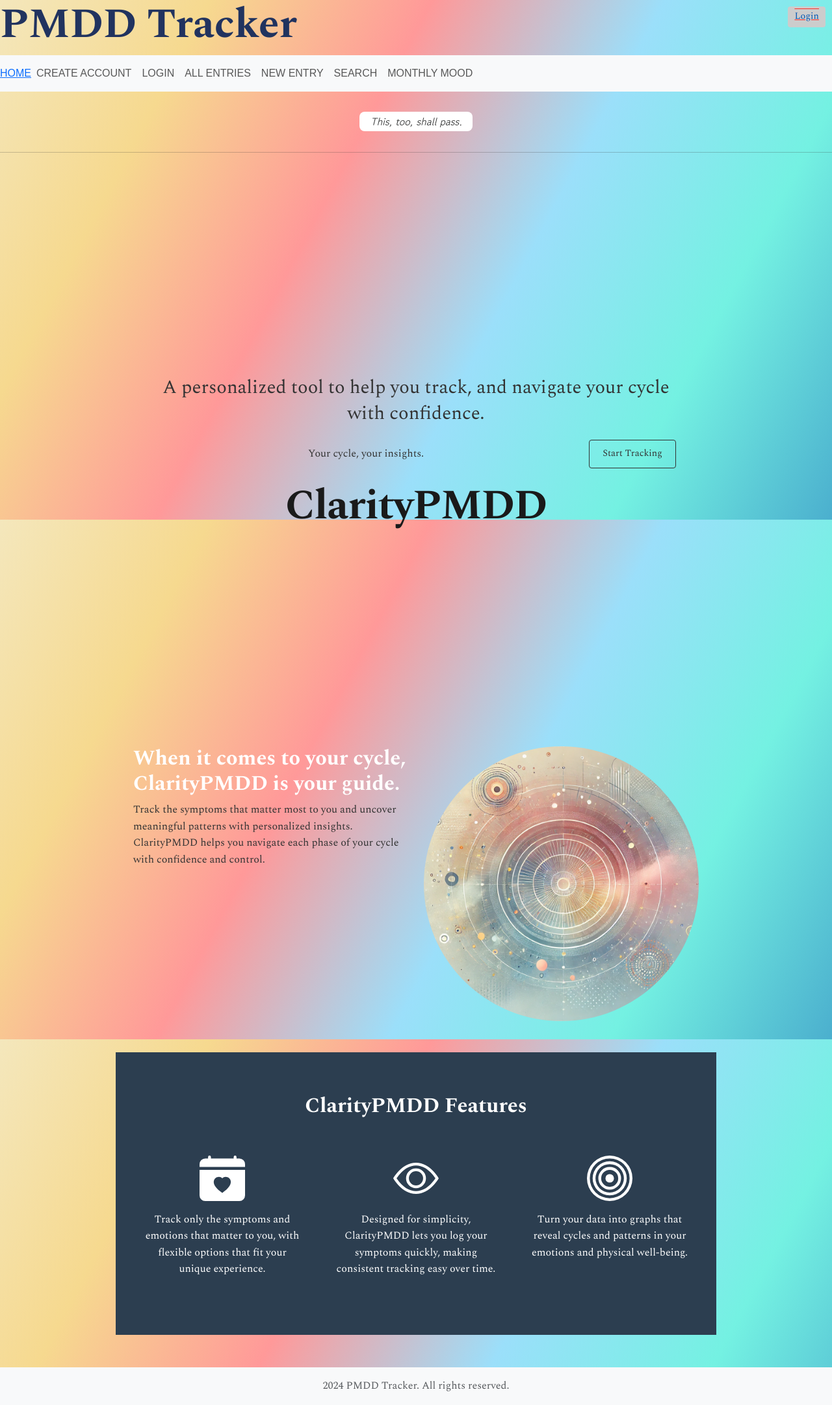
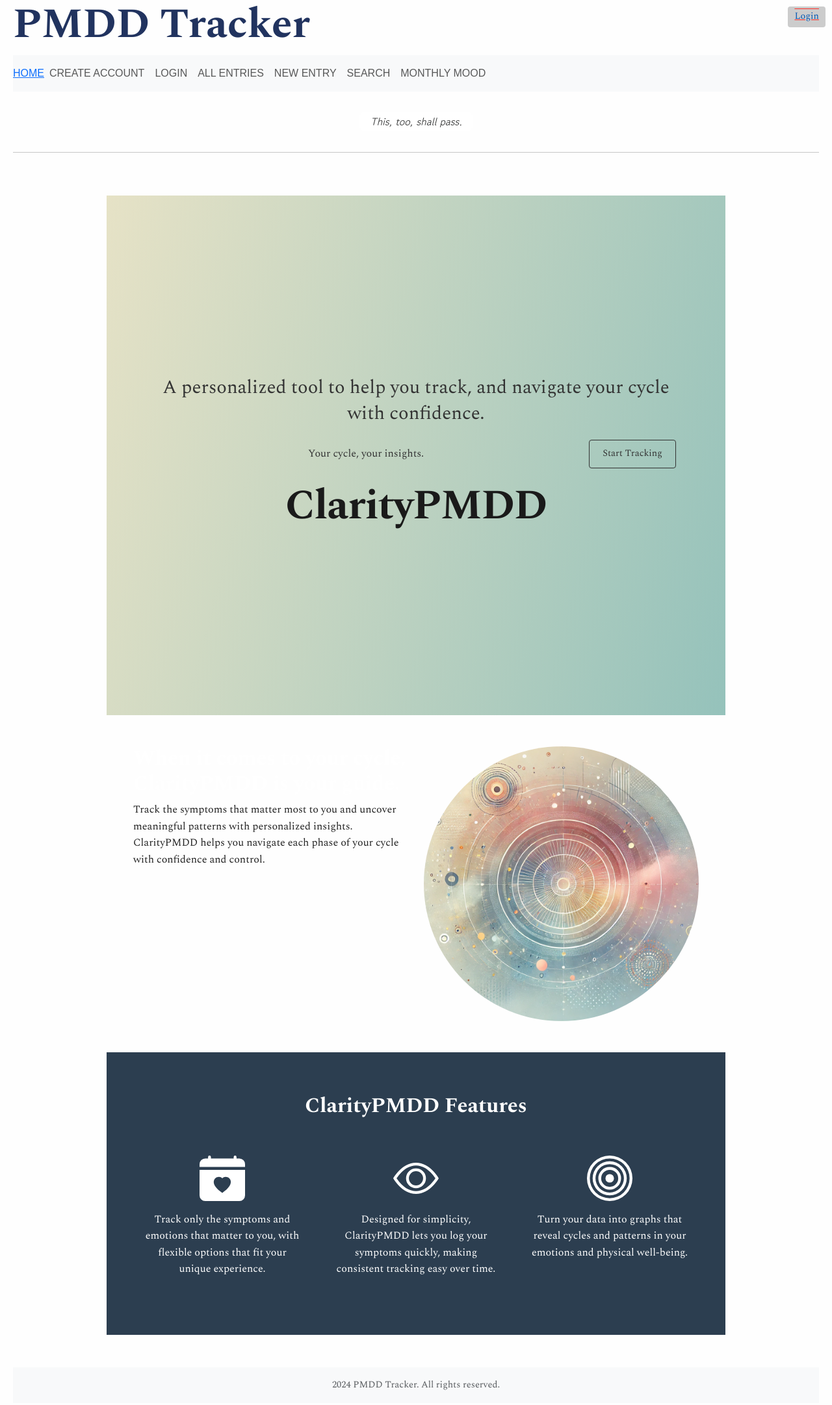
Before and after one commit to Leiracamera/clarityPMDD, a Node server app: page / in a window 1280 px wide. Shown: the whole page at 65% size. After the commit the page ends 2140 px from the top, so only its background shows below. Run offline with Node 20, Linux system fonts and the light colour scheme; data that the repository does not hold is empty; some libraries are stand-ins or nearby versions; some web fonts are replaced.

Commit message:
Edit CSS styling for main background for cleaner look.

```diff
--- a/public/main.css
+++ b/public/main.css
@@ -9,9 +9,9 @@ body {
     font-family: "Spectral", serif;
     font-weight: 400;
     margin: 0;
-    padding: 0;
-    background: linear-gradient(118deg, #f4e7bc 0%, #f6d98f 19%, #ff9999 39%, #9bdffa 60%, #74f1e2 80%, #4bafce 100%);
-    color: #333;
+    padding: 0 20px;
+    background: #fefefe;
+    color: #222;
     height: 100%;
     display: flex;
     flex-direction: column;
@@ -19,7 +19,7 @@ body {
 
 /* Main Container */
 main {
-    padding: 50px;
+    padding: 50px 20px;
     width: 80%;
     max-width: 1200px;
     margin: 0 auto;
@@ -44,7 +44,7 @@ li {
     background-color: #ffffff;
     border: 1px solid #ddd;
     padding: 15px;
-    margin: 10px 0;
+    margin: 20px 0;;
     border-radius: 5px;
     list-style: none;
 }
@@ -86,7 +86,8 @@ button {
     color: #ffffff;
     border: none;
     padding: 8px 16px;
-    border-radius: 4px;
+    border-radius: 6px;
+    box-shadow: 0 2px 4px rgba(0, 0, 0, 0.1);
     cursor: pointer;
     font-size: 1em;
     transition: background-color 0.3s ease;
@@ -126,6 +127,9 @@ textarea {
 }
 
 .hero-section {
+    background: rgb(230,226,198);
+    background: linear-gradient(105deg, rgba(230,226,198,1) 0%, rgba(149,194,187,1) 100%);
+    color: rgb(63, 54, 54);
     display: flex;
     align-items: center;
     justify-content: center;
@@ -257,7 +261,8 @@ p {
 footer {
     text-align: center;
     margin: 0;
-    padding: 1rem 0;
-    background-color: #f1f1f1;
-    color: #555;
+    background-color: #222;
+    color: #ccc;
+    padding: 20px;
+    font-size: 0.9rem;
 }
```
